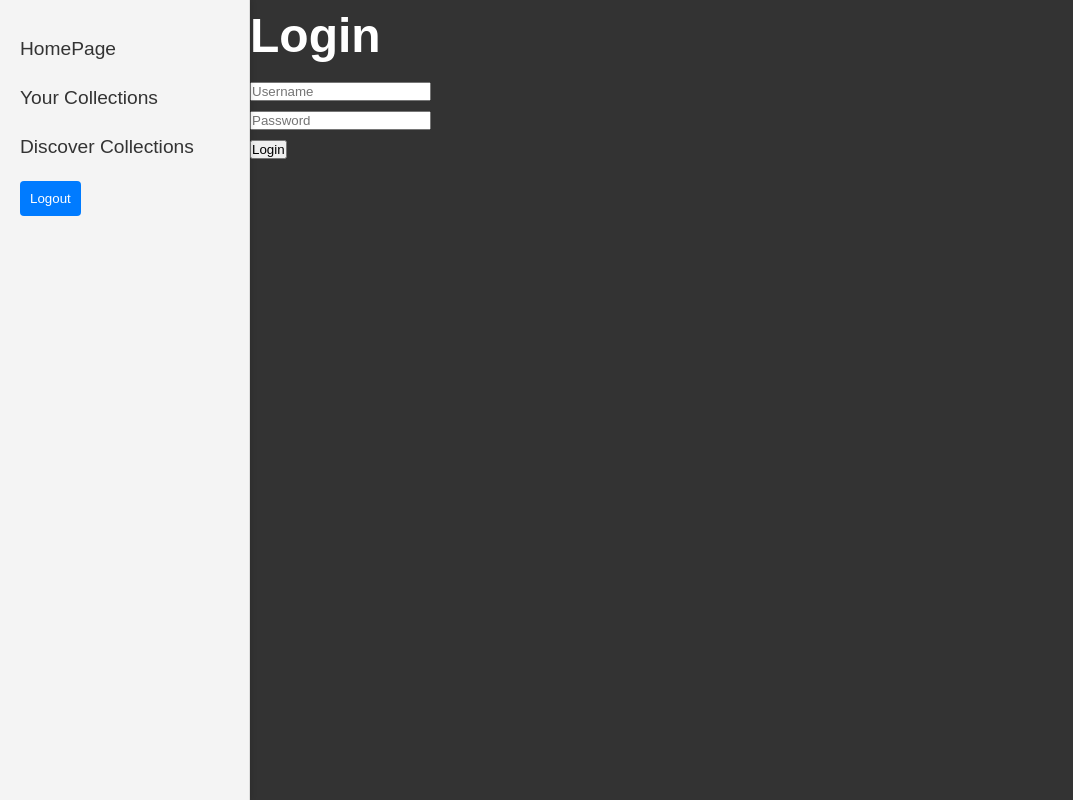
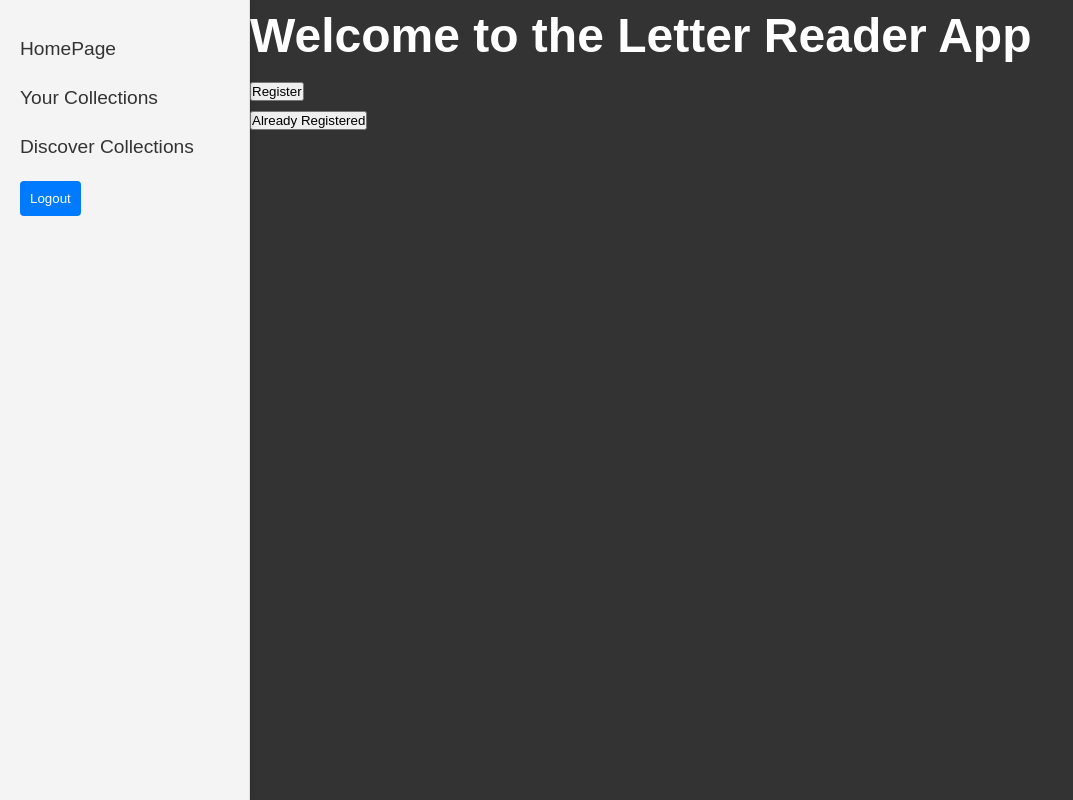
Before and after one commit to chriscooley1/race-the-clock, a React (Vite) app: page / in a window 1280 px wide. Before the commit this address led to /login. Shown: the whole page, without its empty margins (0-1073 px from the left). Built offline with nearby package versions, Linux system fonts and the light colour scheme.

Commit message:
Add register and already registered buttons

```diff
--- a/src/App.tsx
+++ b/src/App.tsx
@@ -5,6 +5,7 @@ import Login from "./components/Login";
 import Register from "./components/Register";
 import Sidebar from "./components/Sidebar";
 import HomePage from "./components/HomePage";
+import LandingPage from "./components/LandingPage"; // Import LandingPage
 import { useTheme } from "./context/ThemeContext";
 import { AuthProvider } from "./context/AuthContext";
 import PrivateRoute from "./components/PrivateRoute";
@@ -31,9 +32,10 @@ const App: React.FC = () => {
           <Sidebar />
           <div style={{ flex: 1, marginLeft: '250px' }}>
             <Routes>
-              <Route path="/" element={<PrivateRoute element={<HomePage handleSettingsUpdate={handleSettingsUpdate} handleHistoryLoad={handleHistoryLoad} userId={1} />} />} />
+              <Route path="/" element={<LandingPage />} /> {/* Default landing page */}
               <Route path="/login" element={<Login />} />
               <Route path="/register" element={<Register />} />
+              <Route path="/home" element={<PrivateRoute element={<HomePage handleSettingsUpdate={handleSettingsUpdate} handleHistoryLoad={handleHistoryLoad} userId={1} />} />} />
               <Route path="/fullscreen-display" element={<FullScreenDisplay sequence={sequence} speed={speed} />} />
             </Routes>
           </div>
--- /dev/null
+++ b/src/components/LandingPage.tsx
@@ -0,0 +1,16 @@
+import React from 'react';
+import { useNavigate } from 'react-router-dom';
+
+const LandingPage: React.FC = () => {
+  const navigate = useNavigate();
+
+  return (
+    <div className="landing-page">
+      <h1>Welcome to the Letter Reader App</h1>
+      <button onClick={() => navigate('/register')}>Register</button>
+      <button onClick={() => navigate('/login')}>Already Registered</button>
+    </div>
+  );
+};
+
+export default LandingPage;
--- a/src/components/Login.tsx
+++ b/src/components/Login.tsx
@@ -13,7 +13,7 @@ const Login: React.FC = () => {
     try {
       const data = await login(username, password);
       setToken(data.access_token);
-      navigate('/');
+      navigate('/home'); // Navigate to HomePage
     } catch (error) {
       console.error('Login failed', error);
     }
--- a/src/components/Register.tsx
+++ b/src/components/Register.tsx
@@ -10,7 +10,7 @@ const Register: React.FC = () => {
   const handleRegister = async () => {
     try {
       await register(username, password);
-      navigate('/login');
+      navigate('/login'); // Navigate to login after successful registration
     } catch (error) {
       console.error('Registration failed', error);
     }
```
